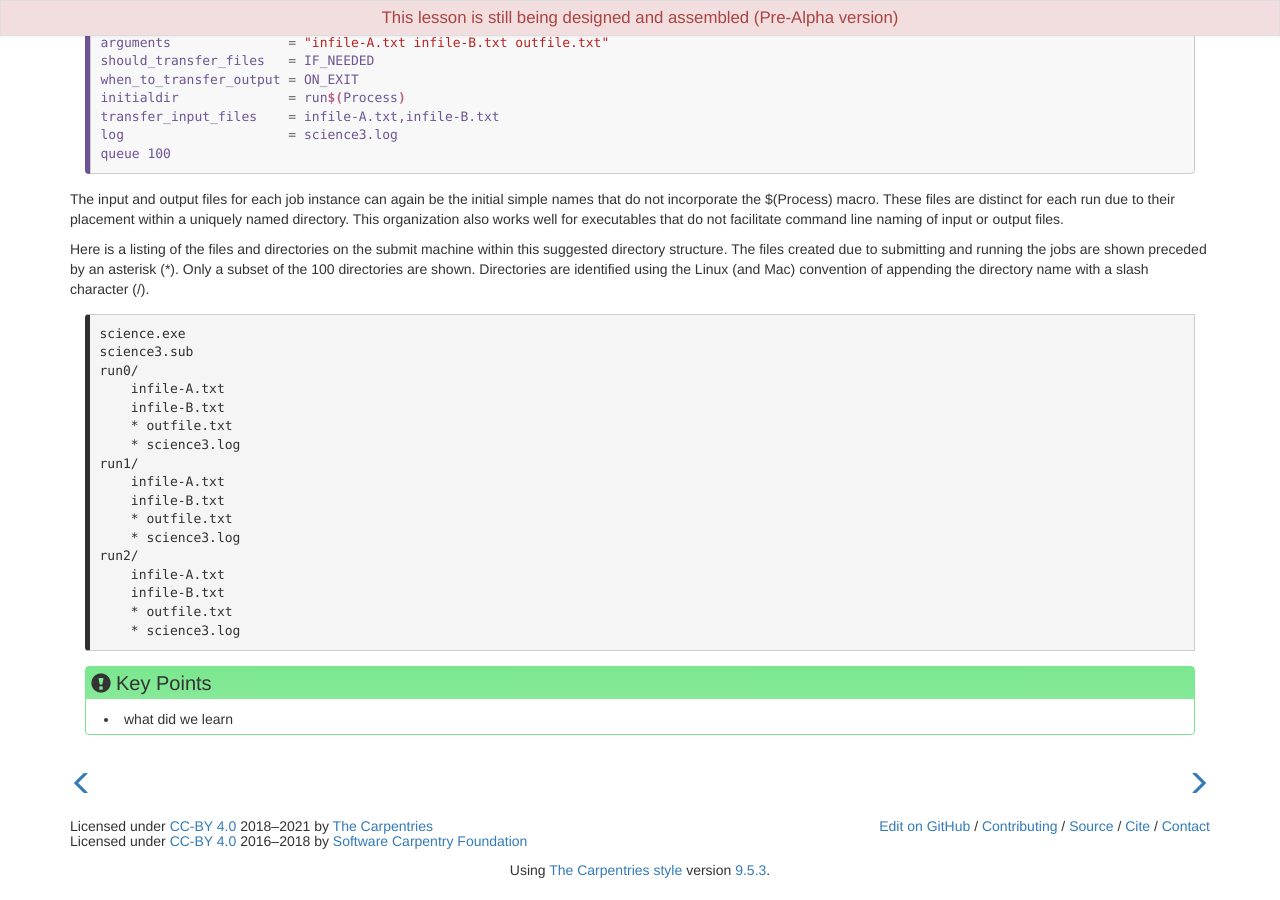
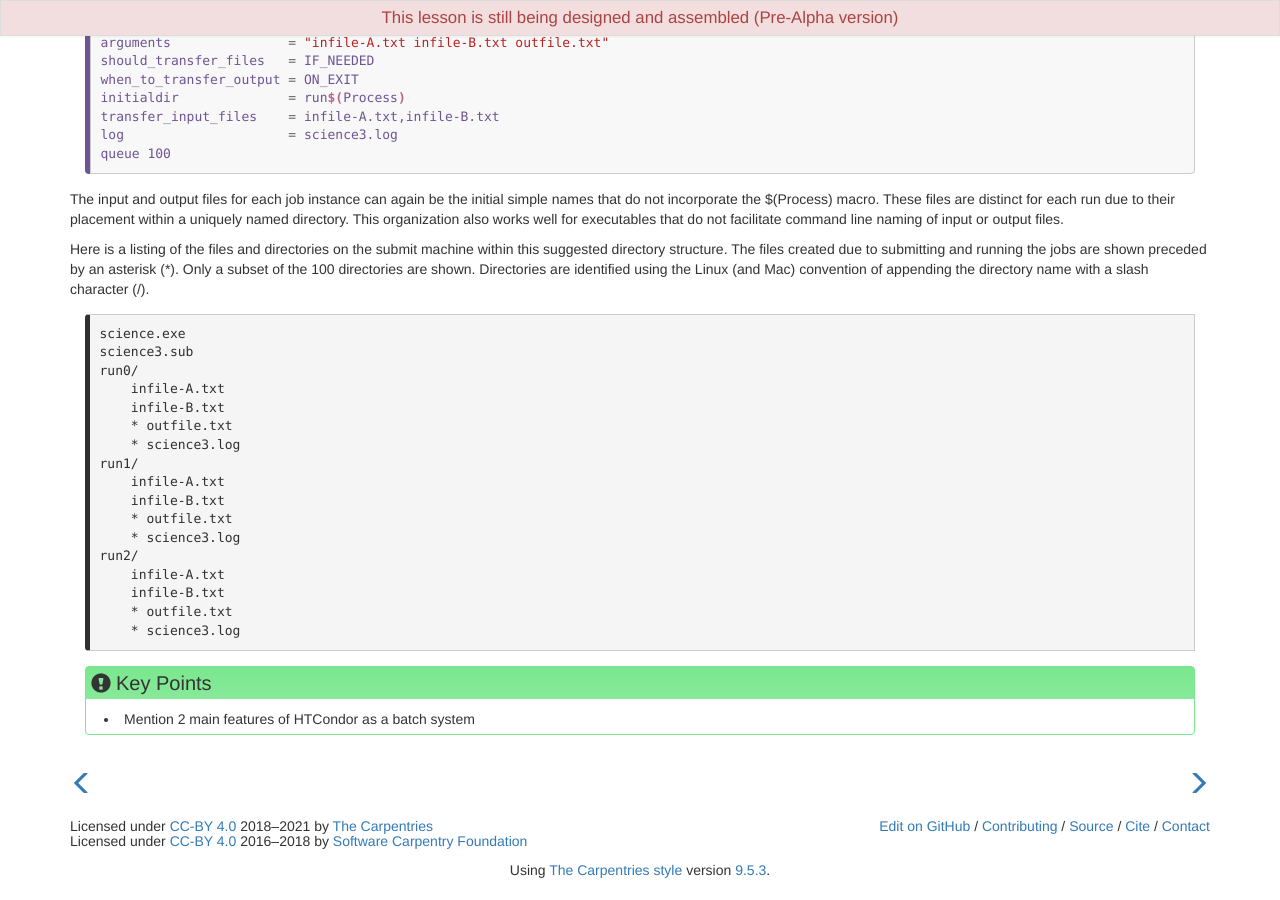
Before and after one commit to Cecilia-Duran/chicago_tier3_batch_and_storage, a Jekyll site: the page built from _episodes/02-htcondor quick.md, in a window 1280 px wide and 900 px high, scrolled down 4868 px. Built offline with Jekyll 4.4.1, drawn with Linux system fonts in a browser that asks for light colours.

Commit message:
Update 02-htcondor quick.md

```diff
--- a/_episodes/02-htcondor quick.md
+++ b/_episodes/02-htcondor quick.md
@@ -7,7 +7,7 @@ questions:
 objectives:
 - "Review concepts"
 keypoints:
-- "what did we learn"
+- "Mention 2 main features of HTCondor as a batch system"
 ---
 HTCondor is a job scheduler, you give HTCondor a file containing commands that tell it how to run jobs. HTCondor locates a machine that can run each job within the pool of machines, packages up the job and ships it off to this execute machine, the jobs run and output is returned to the machine that submitted the jobs
 
```
